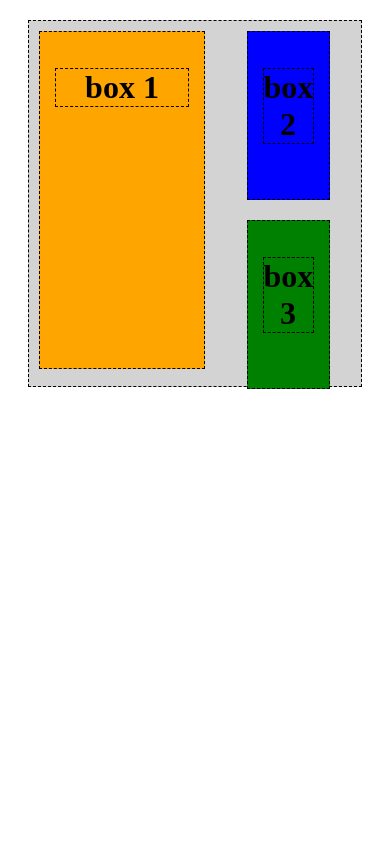
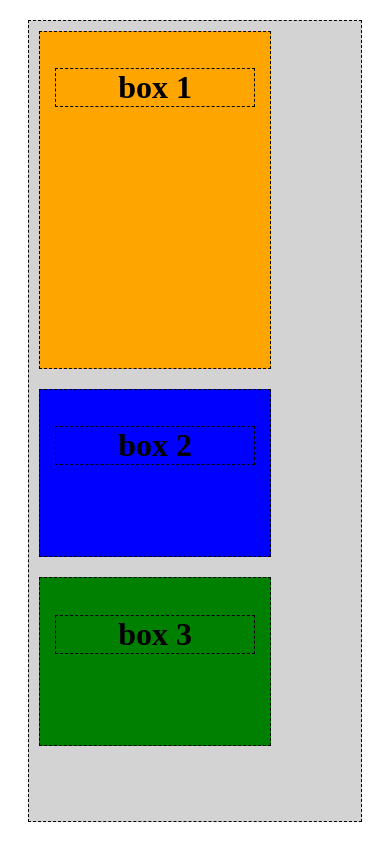
Before and after one commit to michaelkoceja/mondrian-pattern, a plain HTML site: page index.html in a window 390 px wide. Drawn offline with Linux system fonts and the light colour scheme.

Commit message:
add id 'boxes' to box divs, complete media queries in css

```diff
--- a/css/styles.css
+++ b/css/styles.css
@@ -29,7 +29,7 @@ body {
 .box-2 {
   background: blue;
   display: inline-block;
-  /*float: inherit;*/
+  /*float: left;*/
   width: 25%;
   height: 20vh;
 }
@@ -37,7 +37,7 @@ body {
 .box-3 {
   background: green;
   display: inline-block;
-  /*float: inherit;*/
+  /*float: left;*/
   width: 25%;
   height: 20vh;
 }
@@ -45,14 +45,27 @@ body {
 @media screen and (max-width:999px) {
   .box-1 {
     background-color: yellow;
+    float: left;
+    width: 80%;
   }
   .box-2, .box-3 {
-    float: inherit;
+    display: inline-block;
+    float: left;
+    width: 39%;
+  }
+  .wrap {
+    height: 70vh;
   }
 }
 
-@media screen and (max-width: 500px) {
+@media screen and (max-width: 550px) {
   .box-1 {
     background: orange;
   }
+  .wrap {
+    height: 95vh;
+  }
+  #boxes {
+    width: 70%;
+  }
 }
--- a/index.html
+++ b/index.html
@@ -6,13 +6,13 @@
   </head>
   <body>
     <div class="wrap">
-      <div class="box-1 columns">
+      <div class="box-1 columns" id="boxes">
         <h1>box 1</h1>
       </div>
-      <div class="box-2 columns">
+      <div class="box-2 columns" id="boxes">
         <h1>box 2</h1>
       </div>
-      <div class="box-3 columns">
+      <div class="box-3 columns" id="boxes">
         <h1>box 3</h1>
       </div>
   </div>
```
